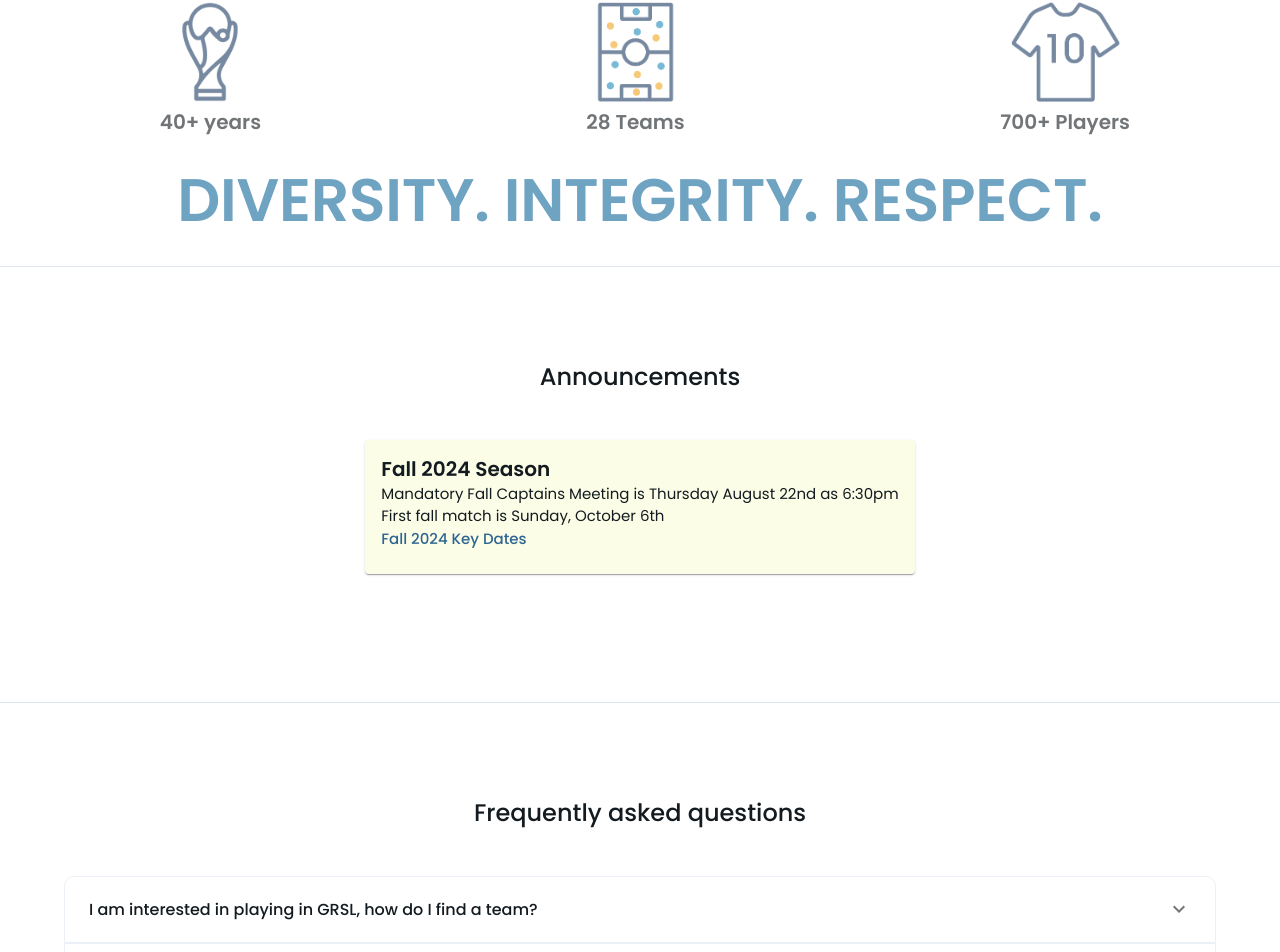
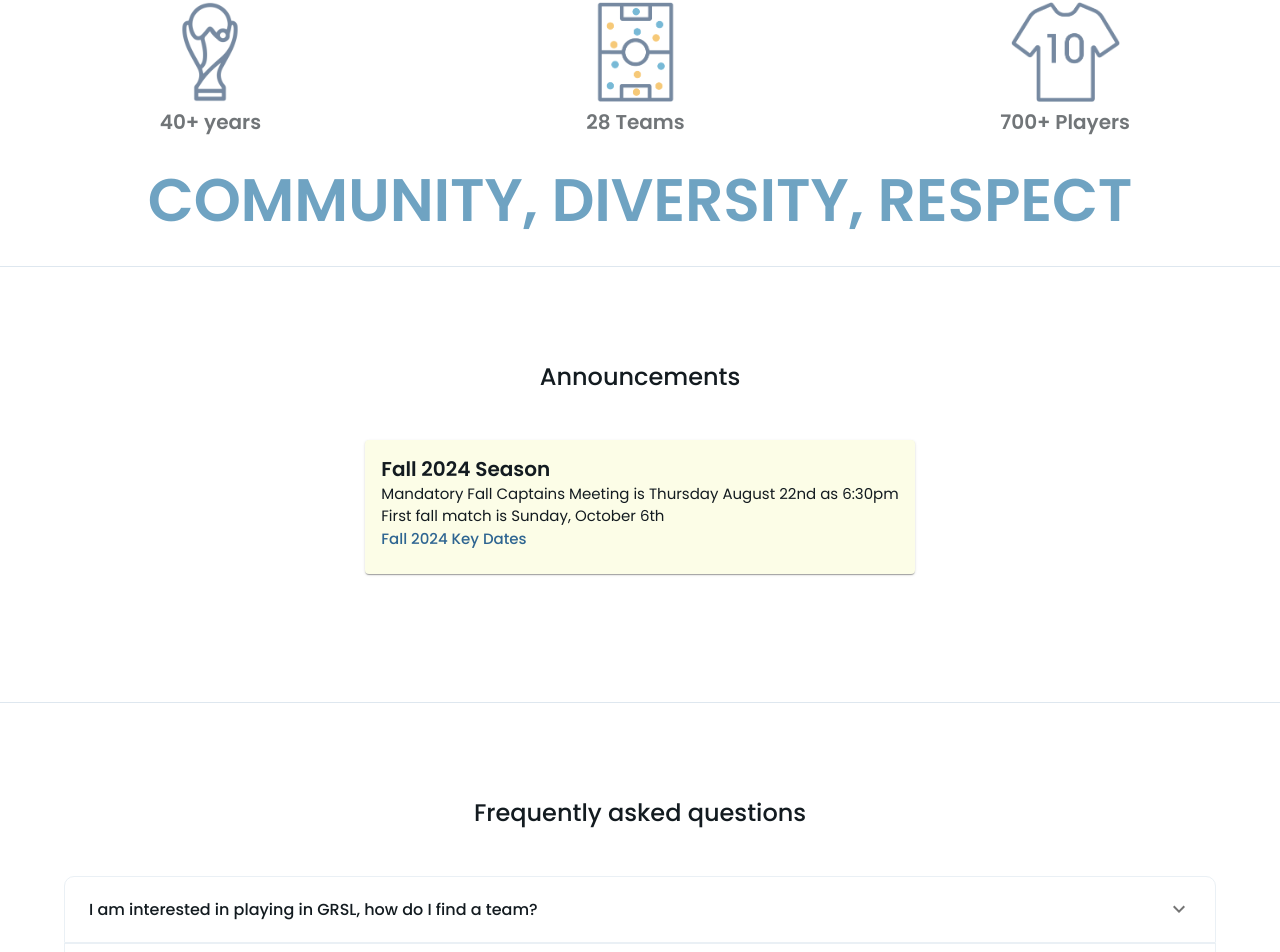
Before and after one commit to gnvrsl/grsl-ng, a React (Vite) app: page / in a window 1280 px wide. Shown: the part 1315-2267 px from the top of the page. Built offline with nearby package versions, Linux system fonts and the light colour scheme; a web font is replaced by a local one.

Commit message:
change league values words

```diff
--- a/src/components/Info.tsx
+++ b/src/components/Info.tsx
@@ -64,7 +64,7 @@ export default function Info() {
           textAlign: 'center'
         }}
       >
-        DIVERSITY. INTEGRITY. RESPECT.
+        COMMUNITY, DIVERSITY, RESPECT
       </Box>
       <Box sx={{ typography: 'h4', textAlign: 'center' }}>
         {textBlurbs.a}
--- a/src/components/LogoCollection.tsx
+++ b/src/components/LogoCollection.tsx
@@ -54,7 +54,7 @@ export default function LogoCollection() {
           mt: 4
         }}
       >
-        DIVERSITY. INTEGRITY. RESPECT.
+        COMMUNITY, DIVERSITY, RESPECT
       </Box>
     </Box>
   );
```
